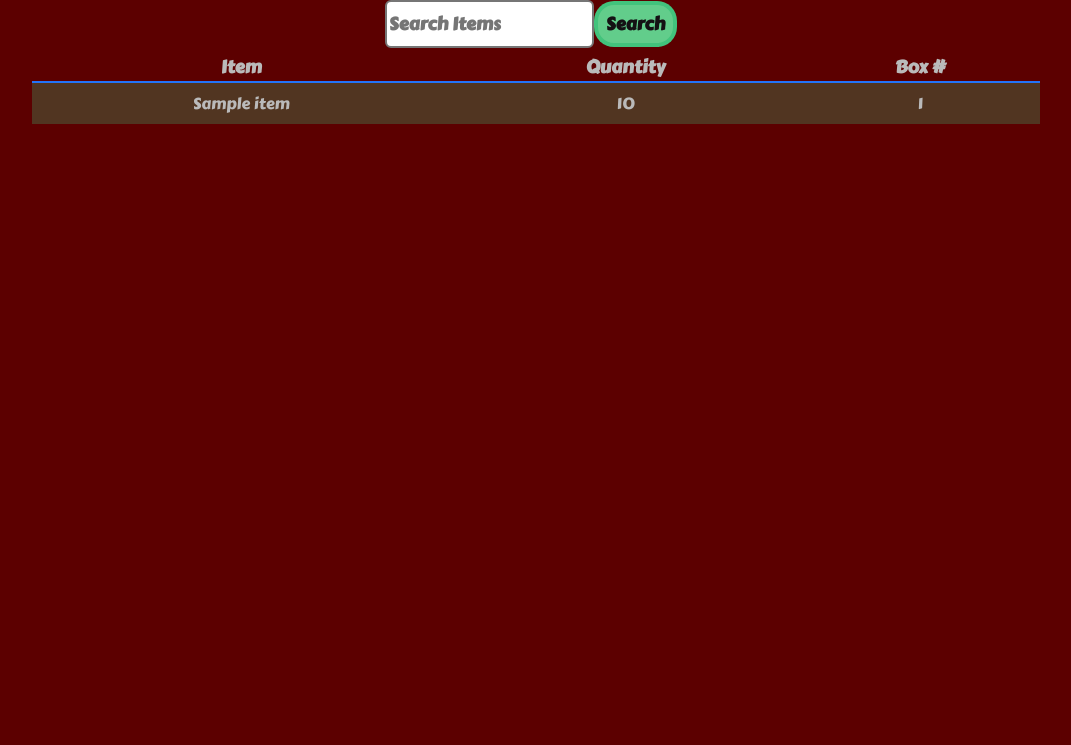
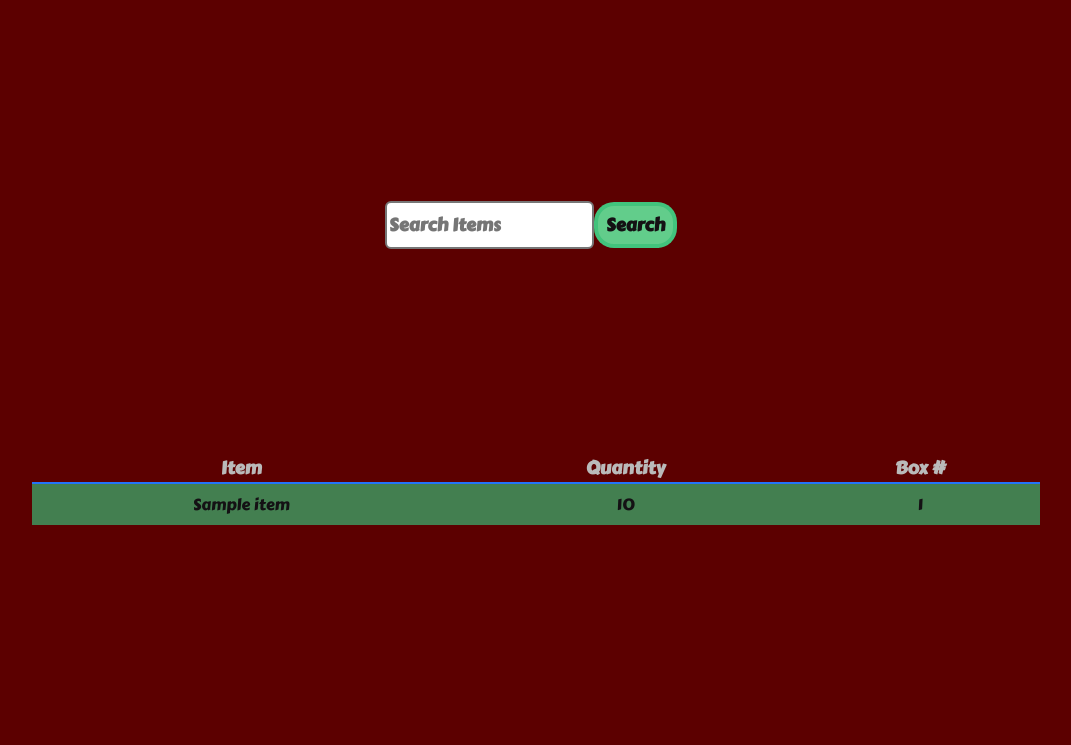
Before and after one commit to rhkearns/boxitup2, a Django app: page /items/index/ in a window 1280 px wide. Shown: the part 85-830 px from the top of the page, without its empty margins (104-1175 px from the left). Run offline with Django 3.2, Linux system fonts and the light colour scheme; a user stored in the database is signed in; tables that the repository leaves empty hold one stand-in row (values such as "Sample post").

Commit message:
item index final styling

```diff
--- a/main_app/static/css/items-index.css
+++ b/main_app/static/css/items-index.css
@@ -8,6 +8,13 @@
   margin-left: auto;
   margin-right: auto;
   margin-bottom: 20px;
+}
+
+main {
+  display: flex;
+  flex-direction: column;
+  justify-content: space-evenly;
+  align-items:;
 }
 
 table {
@@ -31,7 +38,8 @@ th {
 }
 
 tr:nth-child(even) {
-  background-color:rgba(59, 175, 111, 0.3);
+  background-color:rgba(59, 175, 111, 0.726);
+  color: var(--accent-text-color)
 }
 
 .item-search {
```
